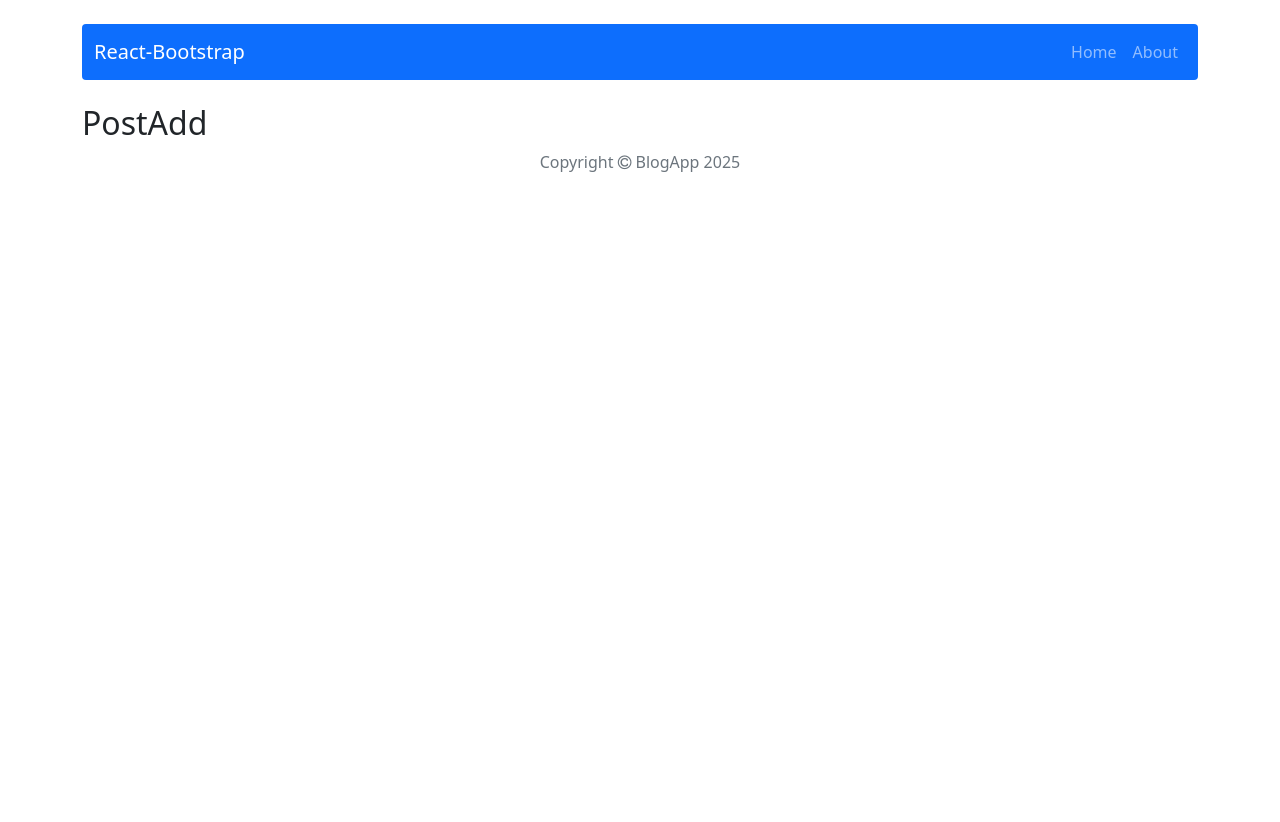
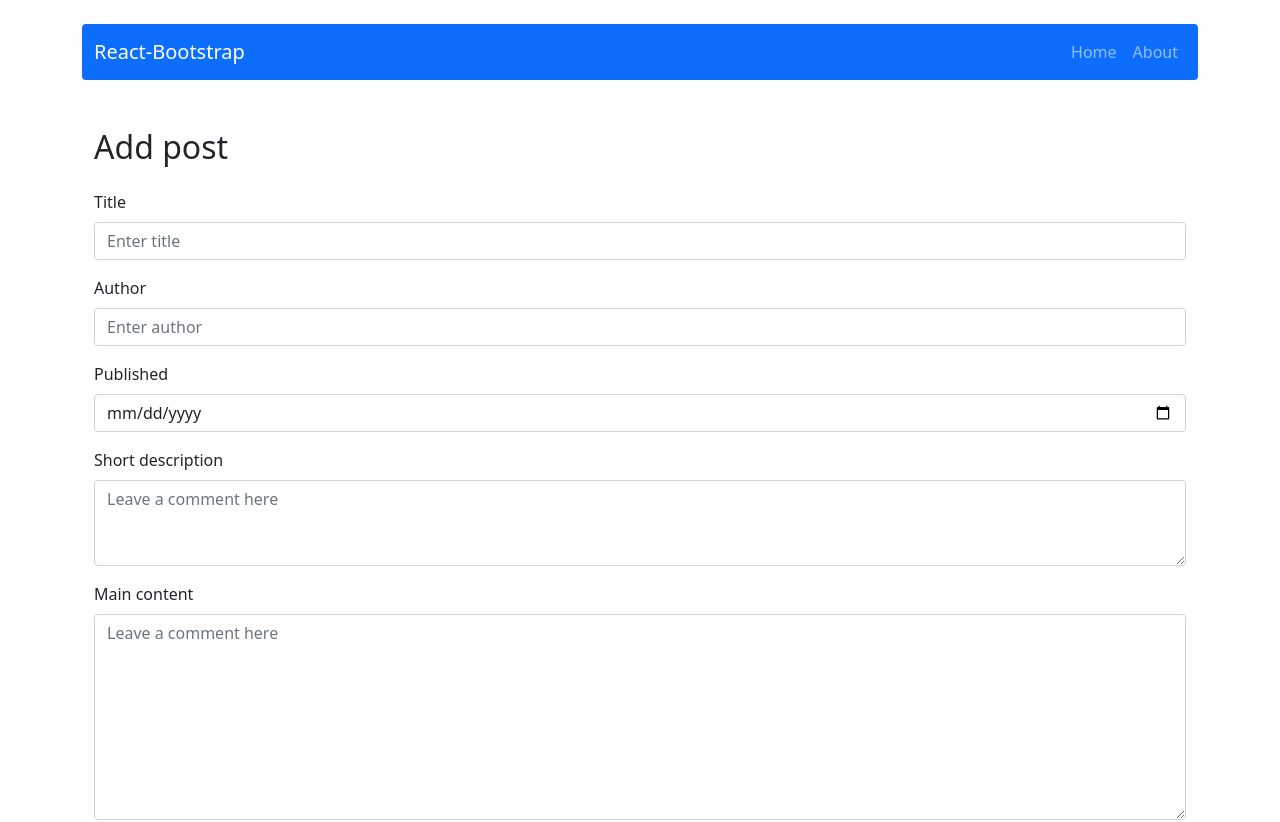
Before and after one commit to plecicki/blog-app, a React (Create React App) app: page /post/add in a window 1280 px wide. Shown: the top 822 px of the page. Before the commit the page ends 800 px from the top, so only its background shows below. Built offline with nearby package versions, Linux system fonts and the light colour scheme.

Commit message:
Add post

```diff
--- a/package.json
+++ b/package.json
@@ -19,6 +19,7 @@
     "redux": "4.1.2",
     "redux-devtools-extension": "2.13.9",
     "sass": "1.65.1",
+    "shortid": "^2.2.17",
     "web-vitals": "^2.1.4"
   },
   "scripts": {
--- a/src/components/pages/Home/Home.js
+++ b/src/components/pages/Home/Home.js
@@ -2,7 +2,6 @@ import {useSelector} from "react-redux";
 import {getAllPosts} from "../../../redux/store";
 import {Link} from "react-router-dom";
 import {Button, Card, Col, Container, Row} from "react-bootstrap";
-import {clsx} from "clsx";
 
 const Home = () => {
 
@@ -11,7 +10,12 @@ const Home = () => {
   return (
     <section className="py-4">
       <Container>
-        <h2 className="mb-4">All posts</h2>
+        <div className="d-flex justify-content-between align-items-center mb-4">
+          <h2>All posts</h2>
+          <Button as={Link} to="/post/add" variant="outline-primary">
+            Add post
+          </Button>
+        </div>
         <Row className="g-4">
           {posts.map(post => (
             <Col key={post.id} md={6} lg={4}>
--- a/src/components/pages/post/PostAdd/PostAdd.js
+++ b/src/components/pages/post/PostAdd/PostAdd.js
@@ -1,7 +1,93 @@
+import {useDispatch} from "react-redux";
+import {useState} from "react";
+import {addPost} from "../../../../redux/store";
+import {Button, Container, Form} from "react-bootstrap";
+import {useNavigate} from "react-router-dom";
+
 const PostAdd = () => {
+  const [title, setTitle] = useState('');
+  const [shortDescription, setShortDescription] = useState('');
+  const [content, setContent] = useState('');
+  const [publishedDate, setPublishedDate] = useState('');
+  const [author, setAuthor] = useState('');
+
+  const dispatch = useDispatch();
+  const navigate = useNavigate();
+
+  const handleSubmit = e => {
+    e.preventDefault();
+    dispatch(addPost({title, shortDescription, content, publishedDate, author}));
+    navigate('/');
+  };
+
   return (
-    <h2>PostAdd</h2>
-  )
-}
+    <Container className="py-4">
+      <h2 className="mb-4">Add post</h2>
+      <Form onSubmit={handleSubmit}>
+        <Form.Group className="mb-3">
+          <Form.Label>Title</Form.Label>
+          <Form.Control
+            type="text"
+            placeholder="Enter title"
+            value={title}
+            onChange={e => setTitle(e.target.value)}
+            required
+          />
+        </Form.Group>
+
+        <Form.Group className="mb-3">
+          <Form.Label>Author</Form.Label>
+          <Form.Control
+            type="text"
+            placeholder="Enter author"
+            value={author}
+            onChange={e => setAuthor(e.target.value)}
+            required
+          />
+        </Form.Group>
+
+        <Form.Group className="mb-3">
+          <Form.Label>Published</Form.Label>
+          <Form.Control
+            type="date"
+            value={publishedDate}
+            onChange={e => setPublishedDate(e.target.value)}
+            required
+          />
+        </Form.Group>
+
+        <Form.Group className="mb-3">
+          <Form.Label>Short description</Form.Label>
+          <Form.Control
+            as="textarea"
+            rows={3}
+            placeholder="Leave a comment here"
+            value={shortDescription}
+            onChange={e => setShortDescription(e.target.value)}
+            required
+          />
+        </Form.Group>
+
+        <Form.Group className="mb-4">
+          <Form.Label>Main content</Form.Label>
+          <Form.Control
+            as="textarea"
+            rows={8}
+            placeholder="Leave a comment here"
+            value={content}
+            onChange={e => setContent(e.target.value)}
+            required
+          />
+        </Form.Group>
+
+        <div className="d-flex justify-content-start">
+          <Button variant="primary" type="submit">
+            Add post
+          </Button>
+        </div>
+      </Form>
+    </Container>
+  );
+};
 
 export default PostAdd;
--- a/src/components/views/Footer/Footer.js
+++ b/src/components/views/Footer/Footer.js
@@ -2,7 +2,7 @@ import {clsx} from "clsx";
 
 const Footer = () => {
   return (
-    <footer className={clsx('text-center', 'text-muted')}>
+    <footer className={clsx('text-center', 'text-muted', 'py-3')}>
       Copyright <i className={clsx('fa', 'fa-copyright')}/> BlogApp 2025
     </footer>
   )
--- a/src/redux/store.js
+++ b/src/redux/store.js
@@ -1,5 +1,6 @@
 import {createStore} from 'redux';
 import initialState from './initialState';
+import shortid from 'shortid';
 
 export const getAllPosts = ({posts}) => posts;
 
@@ -7,10 +8,14 @@ export const getPostById = ({posts}, postId) => posts.find(post => post.id === p
 
 export const deletePostById = payload => ({type: 'DELETE_POST', postId: payload});
 
+export const addPost = payload => ({type: 'ADD_POST', post: payload});
+
 const postsReducer = (statePart = [], action) => {
   switch (action.type) {
     case 'DELETE_POST':
       return [...statePart.filter(post => post.id!==action.postId)];
+    case 'ADD_POST':
+      return [...statePart, {...action.post, id: shortid()}]
     default:
       return statePart;
   }
```
Also changed, not shown: src/components/common/Button/Button.js (deleted, +0 -7 lines), 1 other file (tests, documents, lock files or other folders).
